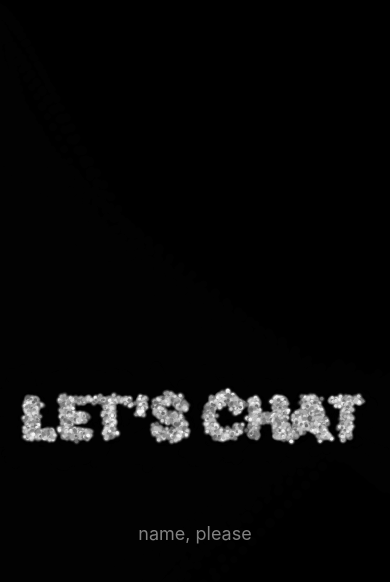
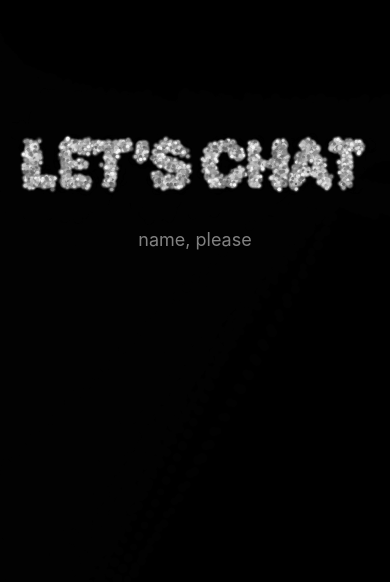
Before and after one commit to chatdmt/my-landing, a Next.js app: page / in a window 390 px wide. Shown: the top 582 px of the page. Built offline with nearby package versions, Linux system fonts and the light colour scheme.

Commit message:
moving everything up in the page to accommodate for mobile

```diff
--- a/src/app/page.tsx
+++ b/src/app/page.tsx
@@ -25,12 +25,12 @@ export default function Home() {
   };
 
   return (
-    <div className="flex flex-col w-full h-screen justify-center items-center relative">
+    <div className="flex flex-col w-full h-screen justify-start items-center relative pt-20">
       <div className="absolute inset-0 z-0">
         <ParticleTypography text={animationText} onReady={handleAnimationReady} />
       </div>
       {showForm && (
-        <div className="relative z-10 w-full flex flex-col items-center justify-center mt-32 md:mt-56">
+        <div className="relative z-10 w-full flex flex-col items-center justify-center">
           <AnimatedMultistepForm onComplete={handleFormComplete} allowFinalExit={allowFinalExit} />
         </div>
       )}
--- a/src/components/ui/interactive-particle-typography-1.tsx
+++ b/src/components/ui/interactive-particle-typography-1.tsx
@@ -198,7 +198,7 @@ const ParticleTypography: React.FC<ParticleTypographyProps> = ({ text, onReady }
         tempCtx.fillStyle = 'white';
         tempCtx.textAlign = 'center';
         tempCtx.textBaseline = 'middle';
-        tempCtx.fillText(normalizedWord, tempCanvas.width / 2, tempCanvas.height / 2);
+        tempCtx.fillText(normalizedWord, tempCanvas.width / 2, tempCanvas.height / 5);
 
         const imageData = tempCtx.getImageData(0, 0, tempCanvas.width, tempCanvas.height);
         const data = imageData.data;
```
